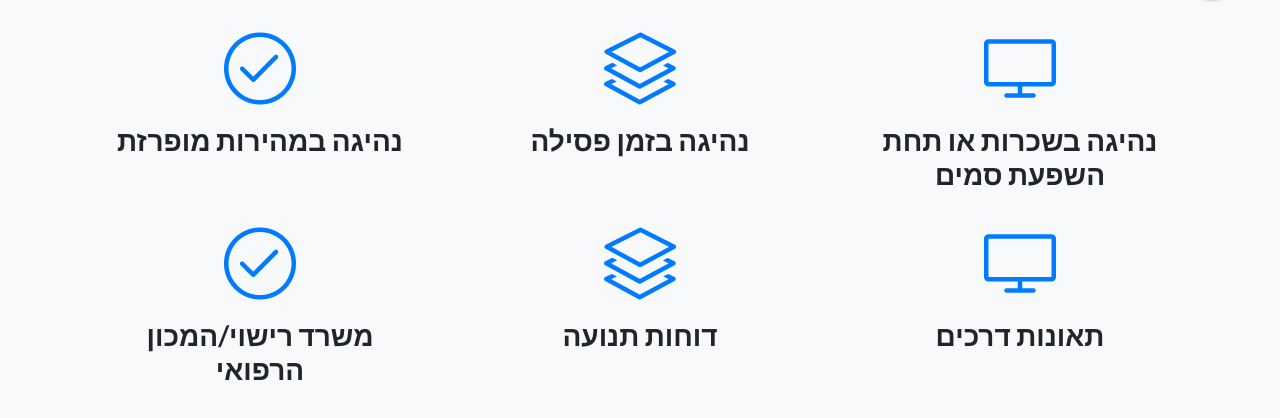
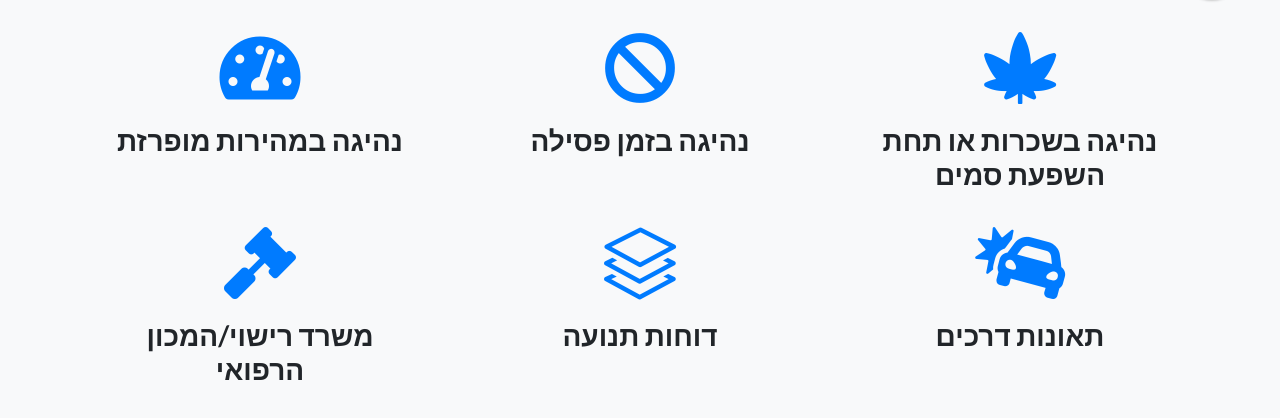
Before and after one commit to elishkaa/ma-land, a plain HTML site: page index.html in a window 1280 px wide. Shown: the part 762-1180 px from the top of the page. Drawn offline with Linux system fonts and the light colour scheme.

Commit message:
add icons to office subjects

```diff
--- a/index.html
+++ b/index.html
@@ -61,7 +61,7 @@
         <div class="col-lg-4">
           <div class="features-icons-item mx-auto mb-5 mb-lg-0 mb-lg-3">
             <div class="features-icons-icon d-flex">
-              <i class="icon-screen-desktop m-auto text-primary"></i>
+              <i class="fas fa-cannabis m-auto text-primary"></i>
             </div>
             <h3>נהיגה בשכרות או תחת השפעת סמים</h3>
           </div>
@@ -69,7 +69,7 @@
         <div class="col-lg-4">
           <div class="features-icons-item mx-auto mb-5 mb-lg-0 mb-lg-3">
             <div class="features-icons-icon d-flex">
-              <i class="icon-layers m-auto text-primary"></i>
+              <i class="fas fa-ban m-auto text-primary"></i>
             </div>
             <h3>נהיגה בזמן פסילה</h3>
           </div>
@@ -77,7 +77,7 @@
         <div class="col-lg-4">
           <div class="features-icons-item mx-auto mb-0 mb-lg-3">
             <div class="features-icons-icon d-flex">
-              <i class="icon-check m-auto text-primary"></i>
+              <i class="fas fa-tachometer-alt m-auto text-primary"></i>
             </div>
             <h3>נהיגה במהירות מופרזת</h3>
           </div>
@@ -87,7 +87,7 @@
         <div class="col-lg-4">
           <div class="features-icons-item mx-auto mb-5 mb-lg-0 mb-lg-3">
             <div class="features-icons-icon d-flex">
-              <i class="icon-screen-desktop m-auto text-primary"></i>
+              <i class="fas fa-car-crash m-auto text-primary"></i>
             </div>
             <h3>תאונות דרכים</h3>
           </div>
@@ -103,7 +103,7 @@
         <div class="col-lg-4">
           <div class="features-icons-item mx-auto mb-0 mb-lg-3">
             <div class="features-icons-icon d-flex">
-              <i class="icon-check m-auto text-primary"></i>
+              <i class="fas fa-gavel m-auto text-primary"></i>
             </div>
             <h3>משרד רישוי/המכון הרפואי</h3>
           </div>
```
